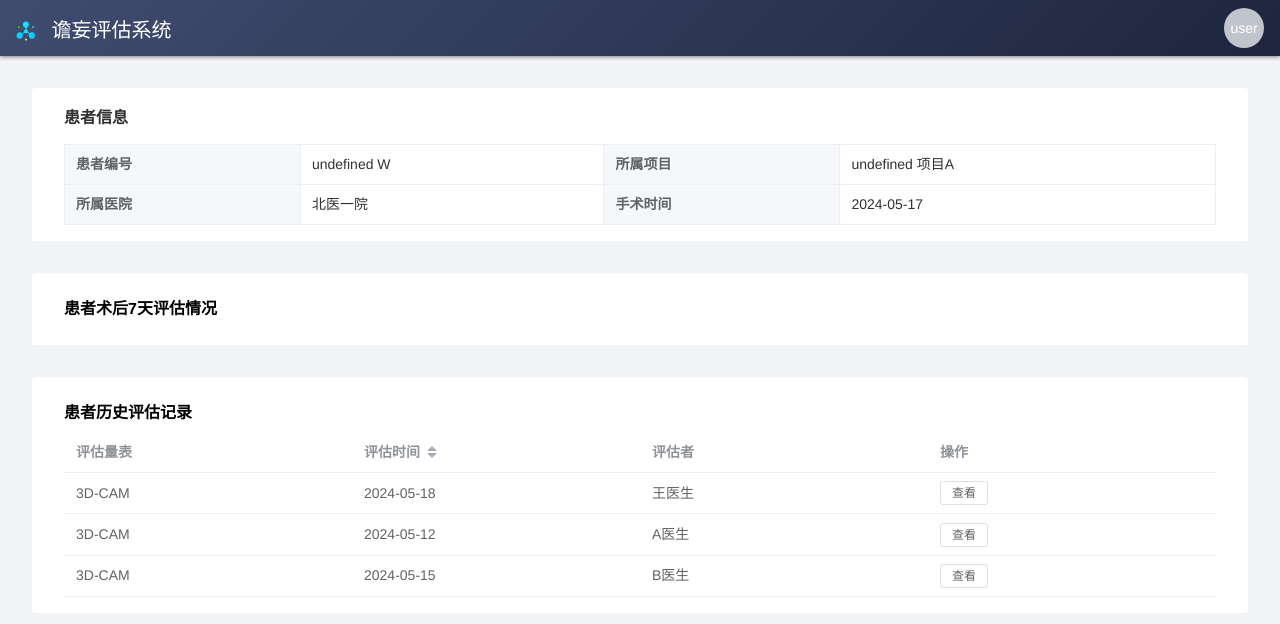
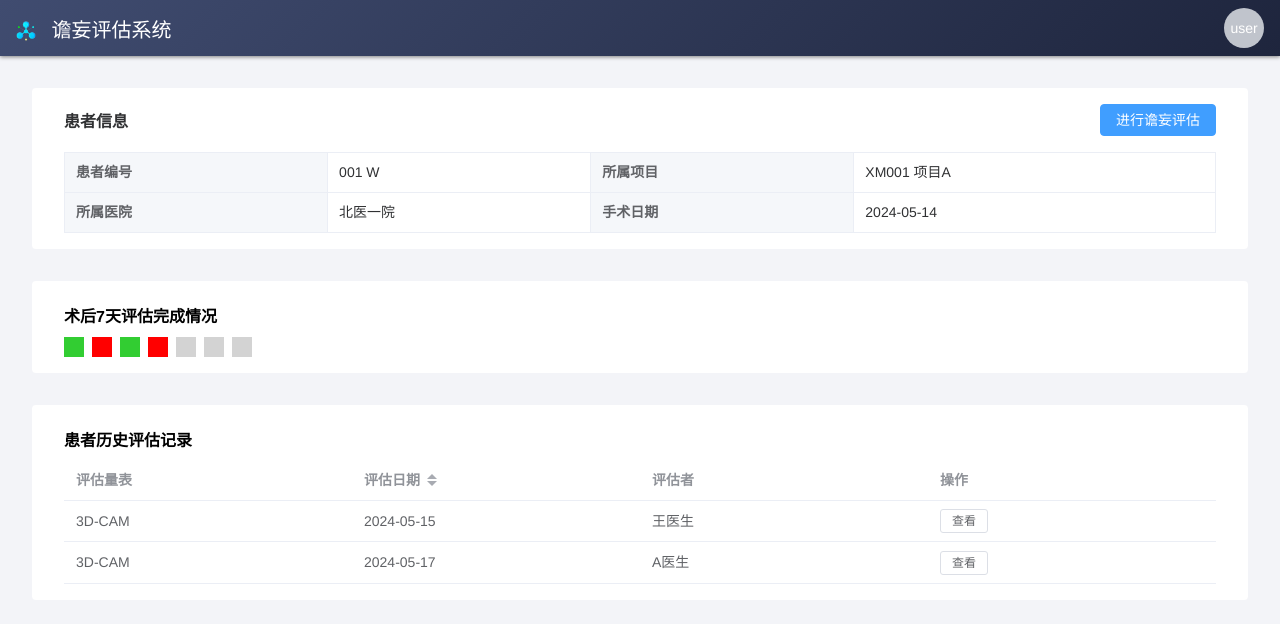
Before and after one commit to whqwq/DeliriumAssess_front, a Vue app: page /patient in a window 1280 px wide. Shown: the top 624 px of the page. Built offline with nearby package versions, Linux system fonts and the light colour scheme.

Commit message:
finish patient

```diff
--- a/package.json
+++ b/package.json
@@ -11,6 +11,7 @@
     "@element-plus/icons-vue": "^2.3.1",
     "element-plus": "^2.7.3",
     "less": "^4.2.0",
+    "moment": "^2.30.1",
     "pinia": "^2.1.7",
     "throttle": "^1.0.3",
     "vue": "^3.3.4",
--- a/src/App.vue
+++ b/src/App.vue
@@ -34,7 +34,7 @@ window.addEventListener('resize', getPageSize)
   background-color: #f3f4f8;
 }
 ::-webkit-scrollbar {
-  width: 7px;
+  width: 0px;
   height: 7px;
 }
 ::-webkit-scrollbar-thumb {
--- a/src/components/system/Topbar.vue
+++ b/src/components/system/Topbar.vue
@@ -24,6 +24,7 @@
   height: @topbarHeight;
 }
 .topbar {
+  z-index: 1;
   background: linear-gradient(135deg, #404c70 0%, #1e253d 100%);
   width: 100%;
   height: @topbarHeight;
--- a/src/router/index.js
+++ b/src/router/index.js
@@ -27,6 +27,16 @@ const router = createRouter({
       path: '/patient',
       name: 'patient',
       component: () => import('@/views/patient/Patient.vue')
+    },
+    {
+      path: '/startAssess',
+      name: 'startAssess',
+      component: () => import('@/views/assess/StartAssess.vue')
+    },
+    {
+      path: '/recordResult',
+      name: 'recordResult',
+      component: () => import('@/views/record/RecordResult.vue')
     }
   ]
 })
--- /dev/null
+++ b/src/views/assess/StartAssess.vue
@@ -0,0 +1,13 @@
+<template>
+	<div class="startAssess">
+
+	</div>
+</template>
+
+<script setup>
+
+</script>
+
+<style scoped lang="less">
+
+</style>
--- a/src/views/patient/Patient.vue
+++ b/src/views/patient/Patient.vue
@@ -3,64 +3,111 @@
     <Topbar />
     <div class="main">
       <el-descriptions title="患者信息" border :column="2">
+        <template #extra>
+          <el-button type="primary" @click="gotoAssess">进行谵妄评估</el-button>
+        </template>
         <el-descriptions-item label="患者编号">{{
-          patient.id + ' ' + patient.alpha
+          patient.idInProject + ' ' + patient.alpha
         }}</el-descriptions-item>
         <el-descriptions-item label="所属项目">{{
           project.id + ' ' + project.name
         }}</el-descriptions-item>
-      <el-descriptions-item label="所属医院">{{ patient.hospital }}</el-descriptions-item>
-      <el-descriptions-item label="手术时间">{{ patient.operateTime }}</el-descriptions-item>
+        <el-descriptions-item label="所属医院">{{ patient.hospital }}</el-descriptions-item>
+        <el-descriptions-item label="手术日期">{{ patient.operateDate }}</el-descriptions-item>
       </el-descriptions>
     </div>
     <div class="main">
-      <div class="main-title">患者术后7天评估情况</div>
+      <div class="main-title">术后{{ assessMatrixNum }}天评估完成情况</div>
+      <div class="matrix">
+        <div v-for="u in assessMatrix">
+          <el-popover
+            placement="top"
+            width="auto"
+            trigger="click"
+            :content="`${u.date} ${u.flag > 0 ? '已完成' : '未完成'}评估`"
+          >
+            <template #reference>
+              <div
+                class="matrix-unit"
+                :style="{
+                  backgroundColor: u.flag < 0 ? 'lightgray' : u.flag > 0 ? 'limegreen' : 'red'
+                }"
+              ></div>
+            </template>
+          </el-popover>
+        </div>
+      </div>
     </div>
     <div class="main">
       <div class="main-title">患者历史评估记录</div>
       <el-table :data="allRecordList">
-        <el-table-column fixed prop="scale" label="评估量表"></el-table-column>
-        <el-table-column fixed prop="time" label="评估时间" sortable></el-table-column>
+        <el-table-column prop="scale" label="评估量表"></el-table-column>
+        <el-table-column prop="date" label="评估日期" sortable></el-table-column>
         <el-table-column prop="assessor" label="评估者"></el-table-column>
         <el-table-column fixed="right" label="操作">
-        <template #default="scope">
-          <el-button
-            size="small"
-            @click="gotoRecord(scope.$index, scope.row)"
-          >
-            查看
-          </el-button>
-        </template></el-table-column
-      >
+          <template #default="scope">
+            <el-button size="small" @click="gotoRecord(scope.$index, scope.row)"> 查看 </el-button>
+          </template></el-table-column
+        >
       </el-table>
     </div>
   </div>
 </template>
 
 <script setup>
+import moment from 'moment'
 import Topbar from '@/components/system/Topbar.vue'
-import { ref, watch } from 'vue'
-import { useRoute } from 'vue-router'
+import { ref, computed } from 'vue'
+import { useRoute, useRouter } from 'vue-router'
 const route = useRoute()
+const router = useRouter()
+
 const project = ref({
-  id: route.query.projectId,
+  id: 'XM001',
   name: '项目A'
 })
 const patient = ref({
   id: route.query.patientId,
+  idInProject: '001',
   alpha: 'W',
   hospital: '北医一院',
-  operateTime: '2024-05-17'
+  operateDate: '2024-05-14'
 })
 const allRecordList = ref([
-  {scale: '3D-CAM', time:'2024-05-18', assessor: '王医生'},
-  {scale: '3D-CAM', time:'2024-05-12', assessor: 'A医生'},
-  {scale: '3D-CAM', time:'2024-05-15', assessor: 'B医生'},
+  { id: '1', scale: '3D-CAM', date: '2024-05-15', assessor: '王医生' },
+  { id: '2', scale: '3D-CAM', date: '2024-05-17', assessor: 'A医生' }
 ])
-const gotoRecord = (index, row) => {}
+const assessMatrixNum = 7
+const assessMatrix = computed(() => {
+  const curDate = moment(new Date())
+  const operateDateString = patient.value.operateDate
+  const matrixMap = {}
+  for (var i = 1; i <= assessMatrixNum; i++) {
+    const tmpDate = moment(operateDateString).add(i, 'd')
+    const tmpDateString = tmpDate.format('YYYY-MM-DD')
+    if (tmpDate <= curDate) matrixMap[tmpDateString] = 0
+    else matrixMap[tmpDateString] = -1
+  }
+  for (const r of allRecordList.value) {
+    matrixMap[r.date] = 1
+  }
+  const matrix = []
+  for (var i = 1; i <= assessMatrixNum; i++) {
+    const tmpDateString = moment(operateDateString).add(i, 'd').format('YYYY-MM-DD')
+    matrix.push({ date: tmpDateString, flag: matrixMap[tmpDateString] })
+  }
+  return matrix
+})
+const gotoAssess = () => {
+  router.push({ path: '/startAssess', query: { patientId: patient.value.id } })
+}
+const gotoRecord = (index, row) => {
+  router.push({ path: '/recordResult', query: { recordId: row.id } })
+}
 </script>
 
 <style scoped lang="less">
+@matrix-unit-size: 20px;
 .main {
   margin: 32px;
   background-color: white;
@@ -72,4 +119,14 @@ const gotoRecord = (index, row) => {}
     font-weight: bolder;
   }
 }
+.matrix {
+  display: grid;
+  grid-template-columns: repeat(auto-fill, @matrix-unit-size);
+  gap: 8px;
+  .matrix-unit {
+    width: @matrix-unit-size;
+    height: @matrix-unit-size;
+    cursor: pointer;
+  }
+}
 </style>
--- a/src/views/project/PatientList.vue
+++ b/src/views/project/PatientList.vue
@@ -10,9 +10,9 @@
       />
     </div>
     <el-table :data="patientTable" class="patient-table">
-      <el-table-column fixed prop="id" label="患者编号"></el-table-column>
-      <el-table-column fixed prop="alpha" label="姓名首字母"></el-table-column>
-      <el-table-column prop="operateTime" label="手术时间" sortable></el-table-column>
+      <el-table-column prop="id" label="患者编号"></el-table-column>
+      <el-table-column prop="alpha" label="姓名首字母"></el-table-column>
+      <el-table-column prop="operateDate" label="手术日期" sortable></el-table-column>
       <el-table-column
         prop="hospital"
         label="所属医院"
@@ -37,11 +37,11 @@
         <el-form-item label="姓名首字母">
           <el-input v-model="addPatientForm.name" placeholder="请输入患者姓名首字母" name="alpha" />
         </el-form-item>
-        <el-form-item label="手术时间">
+        <el-form-item label="手术日期">
           <el-date-picker
-            v-model="addPatientForm.operateTime"
+            v-model="addPatientForm.operateDate"
             type="date"
-            placeholder="请选择患者手术时间"
+            placeholder="请选择患者手术日期"
           />
         </el-form-item>
         <el-button type="primary" @click="submitAddPatient" style="width: 100%">创建</el-button>
@@ -65,12 +65,12 @@ const searchContent = ref('')
 const isShowAddPatient = ref(false)
 const addPatientForm = ref({
   alpha: '',
-  operateTime: ''
+  operateDate: ''
 })
 const patientTable = ref([])
 const allPatientTable = ref([
-  { id: '001', alpha: 'W', operateTime: '2024-05-16', hospital: '北医一院' },
-  { id: '002', alpha: 'L', operateTime: '2024-05-17', hospital: '北医三院' }
+  { id: '001', alpha: 'W', operateDate: '2024-05-16', hospital: '北医一院' },
+  { id: '002', alpha: 'L', operateDate: '2024-05-17', hospital: '北医三院' }
 ])
 const hospitalList = computed(() =>
   allPatientTable.value.reduce((pre, cur) => {
@@ -81,7 +81,7 @@ const hospitalList = computed(() =>
 const hospitalFilters = computed(() => hospitalList.value.map((h) => ({ text: h, value: h })))
 const hospitalFilterHandler = (value, row, column) => row.hospital === value
 const gotoPatient = (index, row) => {
-  router.push({ path: '/patient', query: { projectId: project.id, patientId: row.id } })
+  router.push({ path: '/patient', query: { patientId: row.id } })
 }
 const handleDeletePatient = (index, row) => {
   ElMessageBox.confirm(`确认删除患者 ${row.id}${row.alpha} ？`, '警告', {
@@ -97,7 +97,7 @@ const searchCurPatientTable = (newS) => {
   const s = newS.toLowerCase()
   if (s) {
     patientTable.value = allPatientTable.value.filter((u) =>
-      `${u.alpha}${u.id}${u.operateTime}${u.hospital}`.toLowerCase().includes(s)
+      `${u.alpha}${u.id}${u.operateDate}${u.hospital}`.toLowerCase().includes(s)
     )
   } else {
     patientTable.value = allPatientTable.value
--- a/src/views/project/Project.vue
+++ b/src/views/project/Project.vue
@@ -21,7 +21,7 @@ import { ref } from 'vue'
 import { useRoute } from 'vue-router'
 const route = useRoute()
 const project = ref({
-  id: route.query.id,
+  id: route.query.projectId,
   name: '项目A',
   description:
     '这是XXX医院的XXX项目，编号为XXX，项目内容为ABCDEFGHIJKLMN，持续时间为XXXX-XXXX，预期达到XXXXX等效果'
--- a/src/views/projectList/ProjectList.vue
+++ b/src/views/projectList/ProjectList.vue
@@ -142,7 +142,7 @@ const showMember = (index, row) => {
   project2showMember.value = row
 }
 const gotoProject = (index, row) => {
-  router.push({ path: '/project', query: { id: row.id } })
+  router.push({ path: '/project', query: { projectId: row.id } })
 }
 const handleDeleteProject = (index, row) => {
   ElMessageBox.confirm(`确认删除项目 ${row.id} ${row.name} ？`, '警告', {
--- /dev/null
+++ b/src/views/record/RecordResult.vue
@@ -0,0 +1,13 @@
+<template>
+	<div class="recordResult">
+
+	</div>
+</template>
+
+<script setup>
+
+</script>
+
+<style scoped lang="less">
+
+</style>
```
Also changed, not shown: 1 other file (tests, documents, lock files or other folders).
